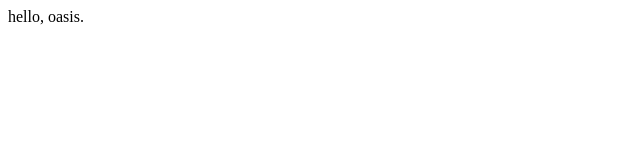
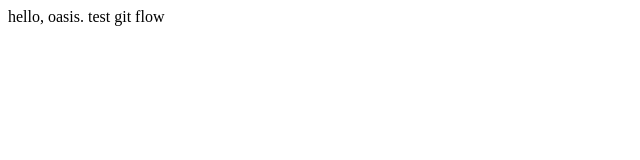
Before and after one commit to fredliang44/static, a plain HTML site: page index.html in a window 1280 px wide. Shown: the full height of the page, 0-640 px from the left. Drawn offline with Linux system fonts and the light colour scheme.

Commit message:
Update index.html

```diff
--- a/index.html
+++ b/index.html
@@ -8,5 +8,6 @@
 </head>
 <body>
     hello, oasis.
+    test git flow
 </body>
 </html>
```
